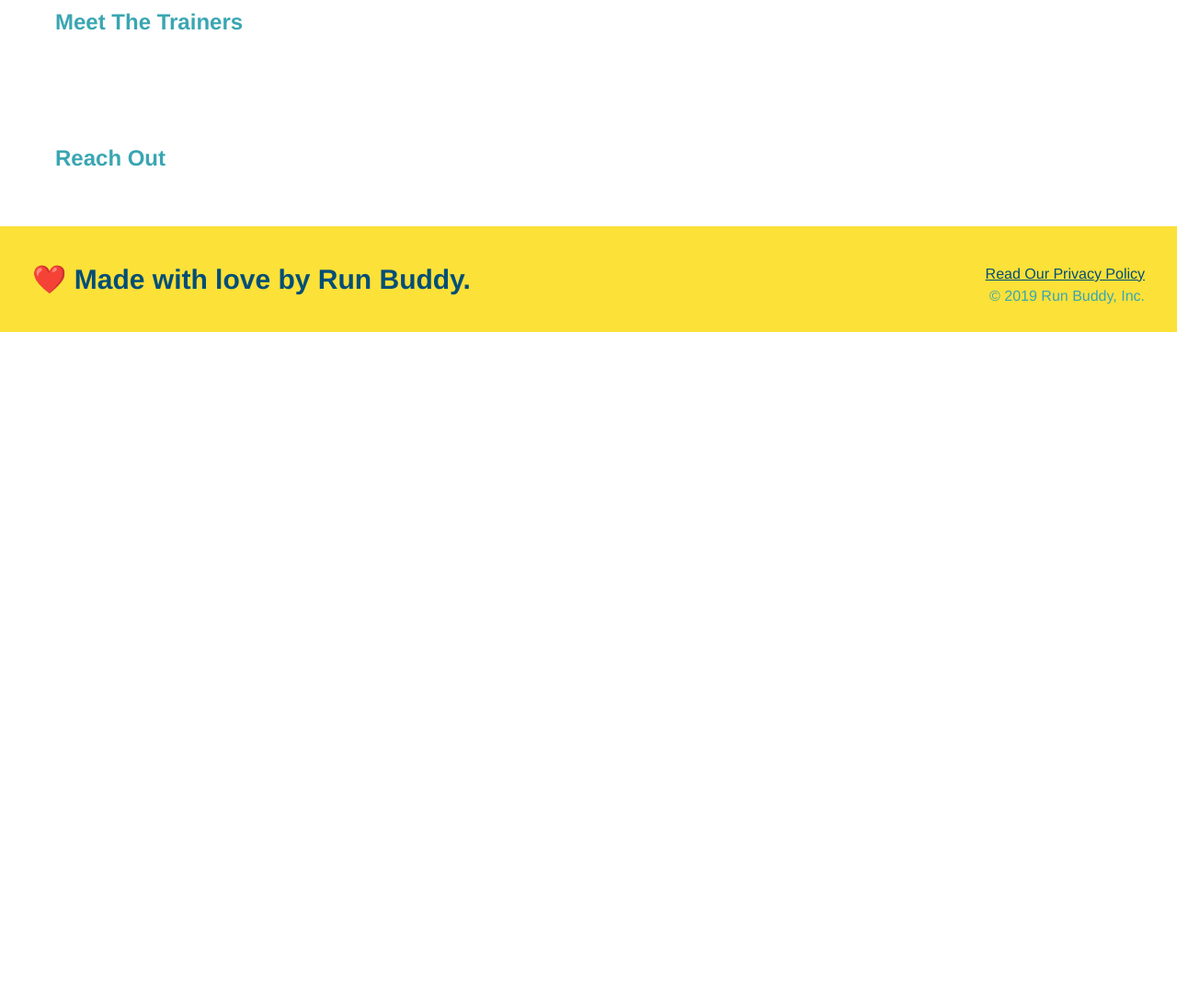
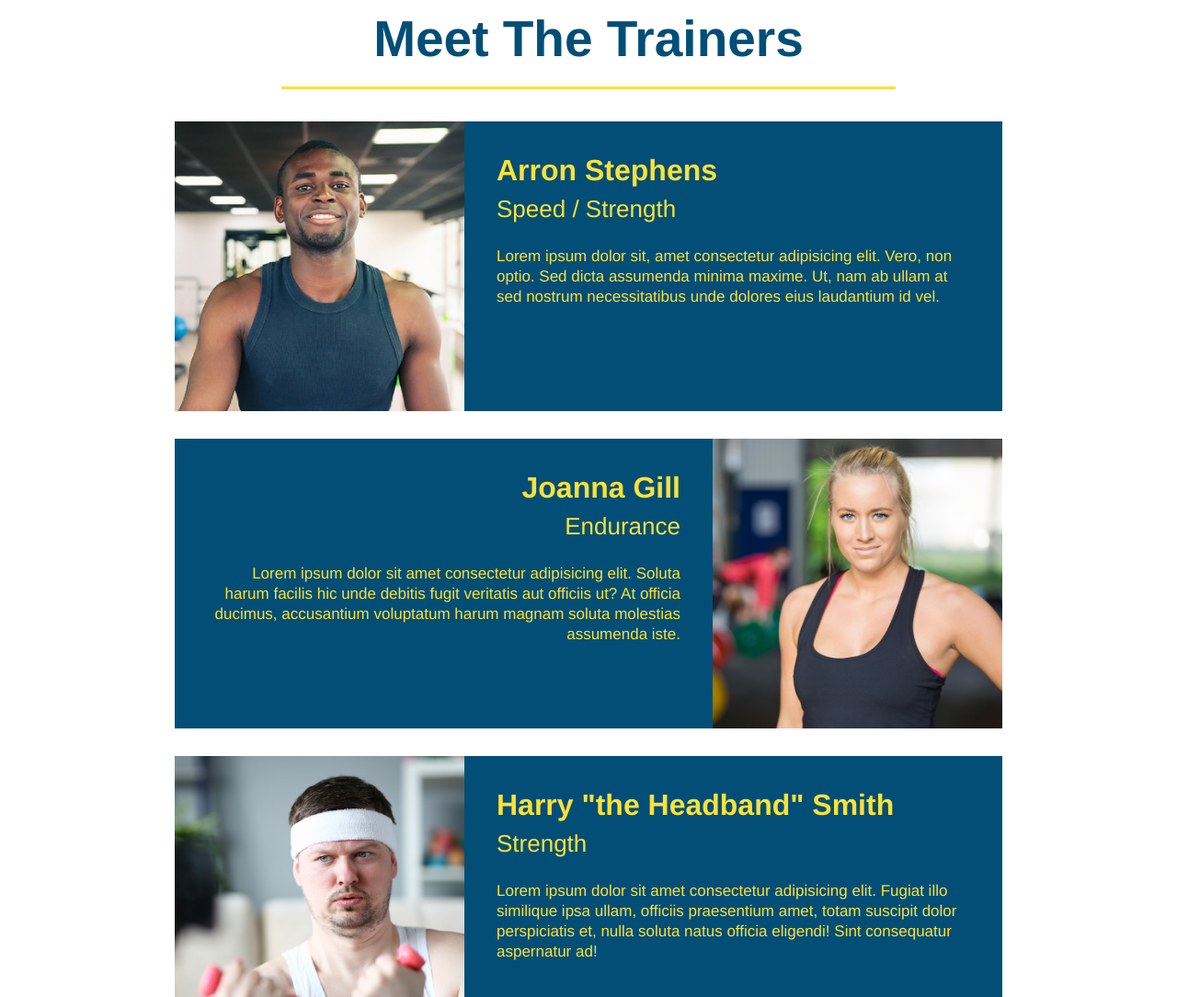
Before and after one commit to jolocabrera/run-buddy, a plain HTML site: page index.html in a window 1280 px wide. Shown: the part 2780-3864 px from the top of the page at 92% size. Before the commit the page ends 3141 px from the top, so only its background shows below. Drawn offline with Linux system fonts and the light colour scheme.

Commit message:
meet the trainers section

```diff
--- a/assets/css/style.css
+++ b/assets/css/style.css
@@ -181,3 +181,50 @@ section {
 .secondary-border {
     border-color: #39a6b2;
 }
+
+.trainers {
+    text-align: center;
+}
+
+.trainer {
+    width: 900px;
+    margin: 0 auto 30px auto;
+    background: #024e76;
+    color: #fce138;
+    overflow: auto;
+}
+
+.trainer img {
+    width: 35%;
+    float: left;
+}
+
+.trainer-bio {
+    padding: 35px;
+    float: left;
+    width: 65%;
+}
+
+.trainer-bio h3 {
+    font-size: 32px;
+    margin-bottom: 8px;
+}
+
+.trainer-bio h4 {
+    font-weight: lighter;
+    font-size: 26px;
+    margin-bottom: 25px;
+}
+
+.trainer-bio p {
+    font-size: 17px;
+    line-height: 1.3;
+}
+
+.text-left {
+    text-align: left;
+}
+
+.text-right {
+    text-align: right;
+}
--- a/index.html
+++ b/index.html
@@ -113,8 +113,43 @@
         </section>
 
         <!-- "meet the trainers"-->
-        <section>
-            <h2>Meet The Trainers</h2>
+        <section id="your-trainers" class="trainers">
+            <h2 class="section-title primary-border">
+                Meet The Trainers
+            </h2>
+
+            <article class="trainer">
+                <img src="./assets/images/trainer-1.jpg" alt="Arron Stephens in his workout clothes, ready to pump iron" />
+                <div class="trainer-bio text-left">
+                    <h3>Arron Stephens</h3>
+                    <h4>Speed / Strength</h4>
+                    <p>
+                    Lorem ipsum dolor sit, amet consectetur adipisicing elit. Vero, non optio. Sed dicta assumenda minima maxime. Ut, nam ab ullam at sed nostrum necessitatibus unde dolores eius laudantium id vel.
+                    </p>
+                </div>
+            </article>
+
+            <article class="trainer">
+                <div class="trainer-bio text-right">
+                    <h3>Joanna Gill</h3>
+                    <h4>Endurance</h4>
+                    <p>
+                        Lorem ipsum dolor sit amet consectetur adipisicing elit. Soluta harum facilis hic unde debitis fugit veritatis aut officiis ut? At officia ducimus, accusantium voluptatum harum magnam soluta molestias assumenda iste.
+                    </p>
+                </div>
+                <img src="./assets/images/trainer-2.jpg" alt="Joanna Gill cooling off after a workout" />
+            </article>
+
+            <article class="trainer">
+                <img src="./assets/images/trainer-3.jpg" alt="Harry Smith wearing a headband and lifting comically small pink weights" />
+                <div class="trainer-bio text-left">
+                    <h3>Harry "the Headband" Smith</h3>
+                    <h4>Strength</h4>
+                    <p>
+                        Lorem ipsum dolor sit amet consectetur adipisicing elit. Fugiat illo similique ipsa ullam, officiis praesentium amet, totam suscipit dolor perspiciatis et, nulla soluta natus officia eligendi! Sint consequatur aspernatur ad!
+                    </p>
+                </div>
+            </article>
         </section>
 
         <!-- "reach out" section-->
```
Also changed, not shown: assets/images/trainer-1.jpg (added), assets/images/trainer-2.jpg (added), assets/images/trainer-3.jpg (added).
